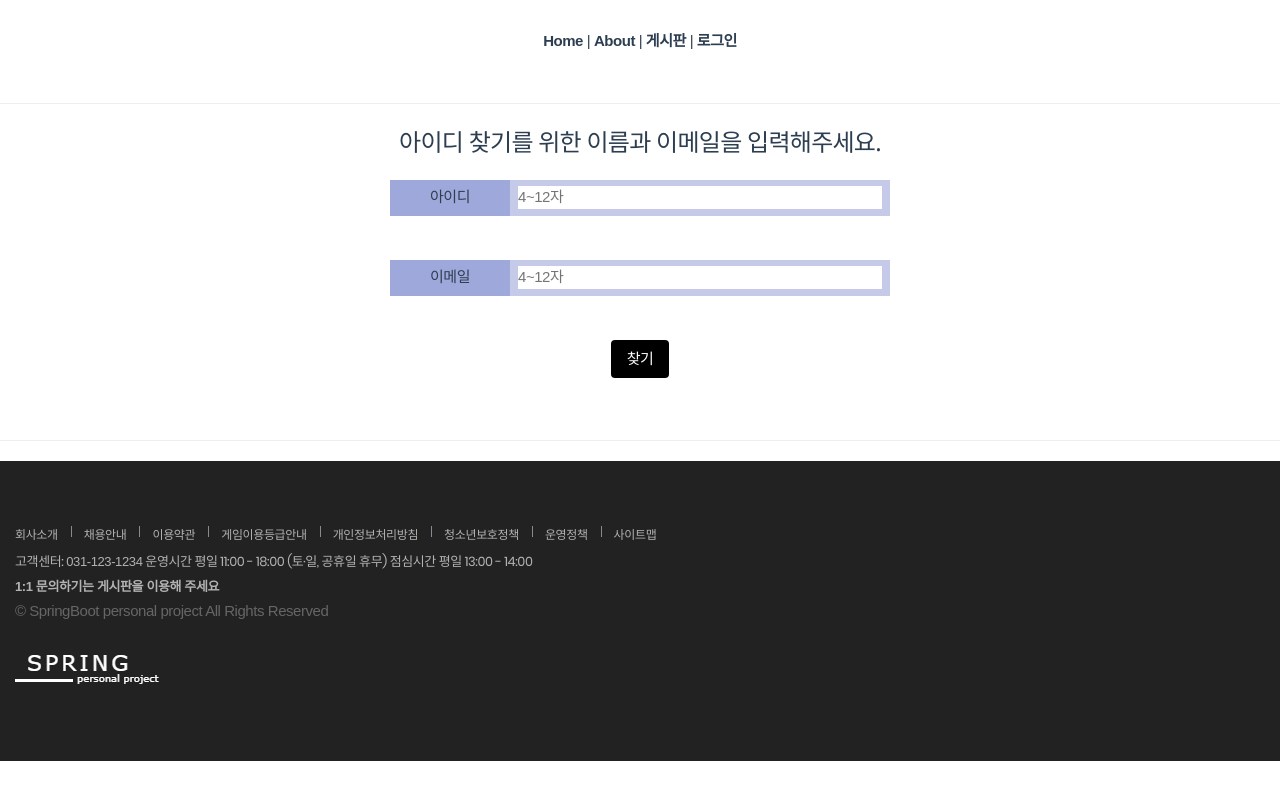
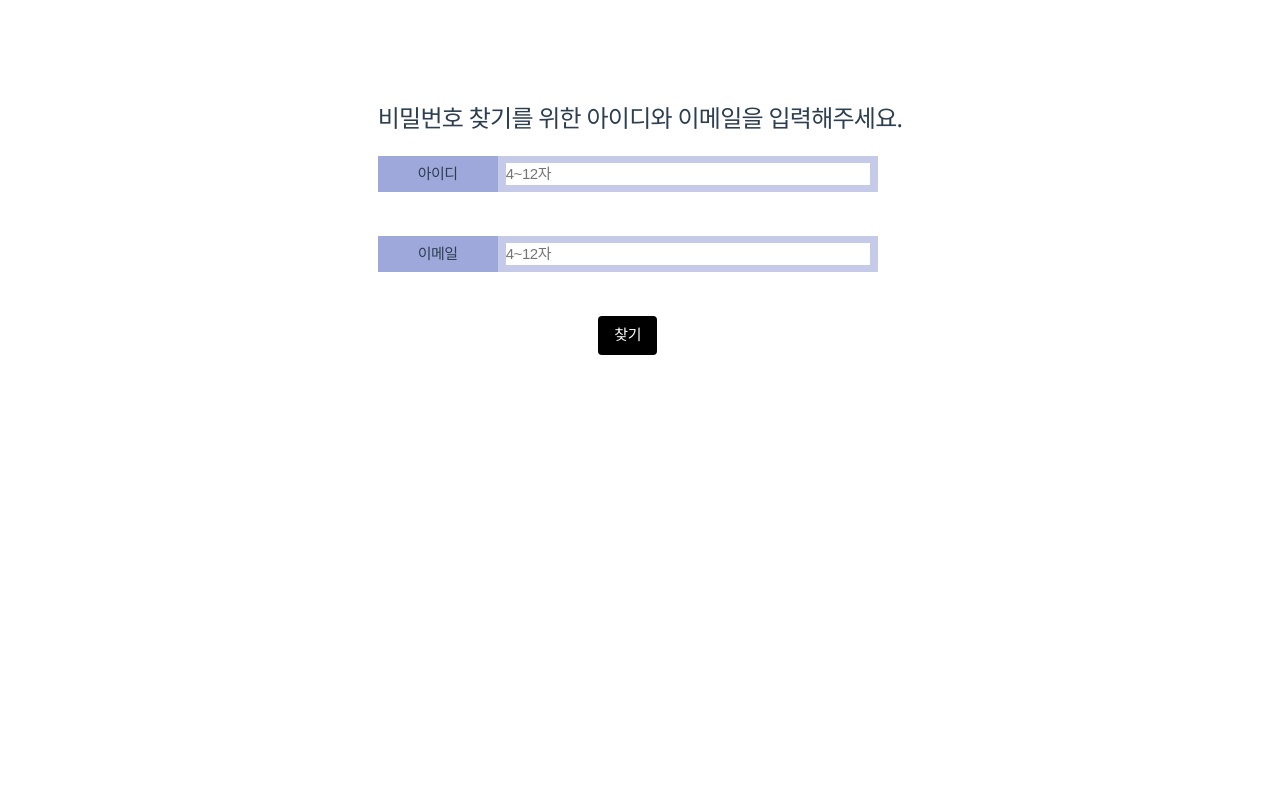
Before and after one commit to jay3614/vueLearning, a Vue app: page /findPw in a window 1280 px wide. Built offline with nearby package versions, Linux system fonts and the light colour scheme.

Commit message:
id찾기, pw찾기 페이지 작업

```diff
--- a/src/App.vue
+++ b/src/App.vue
@@ -1,7 +1,7 @@
 <template>
-  <PageHeader />
+  <PageHeader v-if="!hideHeader" />
   <router-view />
-  <PageFooter />
+  <PageFooter v-if="!hideFooter" />
   <LoadingBar :loading="this.$store.state.loadingStatus"></LoadingBar>
 </template>
 
@@ -16,6 +16,22 @@ export default {
     PageFooter,
     PageHeader,
     LoadingBar,
+  },
+  data() {
+    return {
+      hideHeader: false,
+      hideFooter: false,
+    };
+  },
+  created() {
+    // findId와 findPw인 경우엔 header와 footer 없애기
+    if (
+      document.location.pathname === "/findId" ||
+      document.location.pathname === "/findPw"
+    ) {
+      this.hideHeader = true;
+      this.hideFooter = true;
+    }
   },
 };
 </script>
--- a/src/views/common/FindIdForm.vue
+++ b/src/views/common/FindIdForm.vue
@@ -1,5 +1,5 @@
 <template>
-  <div class="d-flex flex-c">
+  <div class="d-flex flex-c p-t-100">
     <div>
       <h3 class="p-b-20">아이디 찾기를 위한 이름과 이메일을 입력해주세요.</h3>
       <div class="row">
@@ -51,8 +51,8 @@ export default {
       user_email: "",
       active: {
         user_name: false,
-        user_email: false
-       },
+        user_email: false,
+      },
     };
   },
   methods: {
@@ -65,15 +65,15 @@ export default {
 
       this.form = {
         userName: this.user_name,
-        userEmail: this.user_email
-       };
+        userEmail: this.user_email,
+      };
 
       try {
         const response = await findId(this.form);
 
         // 아이디 찾기에 성공했을 경우
         if (response.status == 200) {
-          alert("고객님의 아이디는 " + 'asdf' + " 입니다.");
+          alert("고객님의 아이디는 " + "asdf" + " 입니다.");
           this.$router.push("/login");
         } else {
           alert(response.data);
--- a/src/views/common/FindPwForm.vue
+++ b/src/views/common/FindPwForm.vue
@@ -1,7 +1,9 @@
 <template>
-  <div class="d-flex flex-c">
+  <div class="d-flex flex-c p-t-100">
     <div>
-      <h3 class="p-b-20">아이디 찾기를 위한 이름과 이메일을 입력해주세요.</h3>
+      <h3 class="p-b-20">
+        비밀번호 찾기를 위한 아이디와 이메일을 입력해주세요.
+      </h3>
       <div class="row">
         <div class="left">아이디</div>
         <div class="right">
@@ -51,8 +53,8 @@ export default {
       user_email: "",
       active: {
         user_id: false,
-        user_email: false
-       },
+        user_email: false,
+      },
     };
   },
   methods: {
--- a/src/views/common/LoginView.vue
+++ b/src/views/common/LoginView.vue
@@ -33,14 +33,20 @@
         </form>
         <div class="p-t-20">
           <ul class="flex-c">
-            <li class="float-l login_btn"><router-link to="/register">회원가입</router-link></li>
+            <li class="float-l login_btn">
+              <router-link to="/register">회원가입</router-link>
+            </li>
             <p class="float-l">|</p>
             <li class="float-l login_btn">
-              <router-link to="/findID">ID 찾기</router-link>
-              <!-- <a href="javascript:void(window.open('주소', '_blank','width=#, height=#'))"></a> -->
+              <!-- <router-link to="/findID">ID 찾기</router-link> -->
+              <!-- <a href="javascript:void(window.open('/findId', '_blank','width=800, height=400'))">ID 찾기</a> -->
+              <a href="javascript:void(window.open('/findId', '_blank','width=800, height=500, top=' + (screen.height/2 - 250) + ', left=' + (screen.width/2 - 400)))">ID 찾기</a>
             </li>
             <p class="float-l">|</p>
-            <li class="float-l login_btn">비밀번호 찾기</li>
+            <li class="float-l login_btn">
+              <a href="javascript:void(window.open('/findPw', '_blank','width=800, height=400, top=' + (screen.height/2 - 250) + ', left=' + (screen.width/2 - 400)))">비밀번호 찾기</a
+              >
+            </li>
           </ul>
         </div>
       </div>
@@ -111,7 +117,7 @@ export default {
 };
 </script>
 
-  <style>
+<style>
 #loginForm {
   width: 500px;
   margin: auto;
@@ -124,6 +130,5 @@ export default {
 .login_btn {
   width: 30%;
   font-size: 18px;
-
 }
 </style>
```
Also changed, not shown: src/assets/css/myCustom.css (+10 -0 lines).
